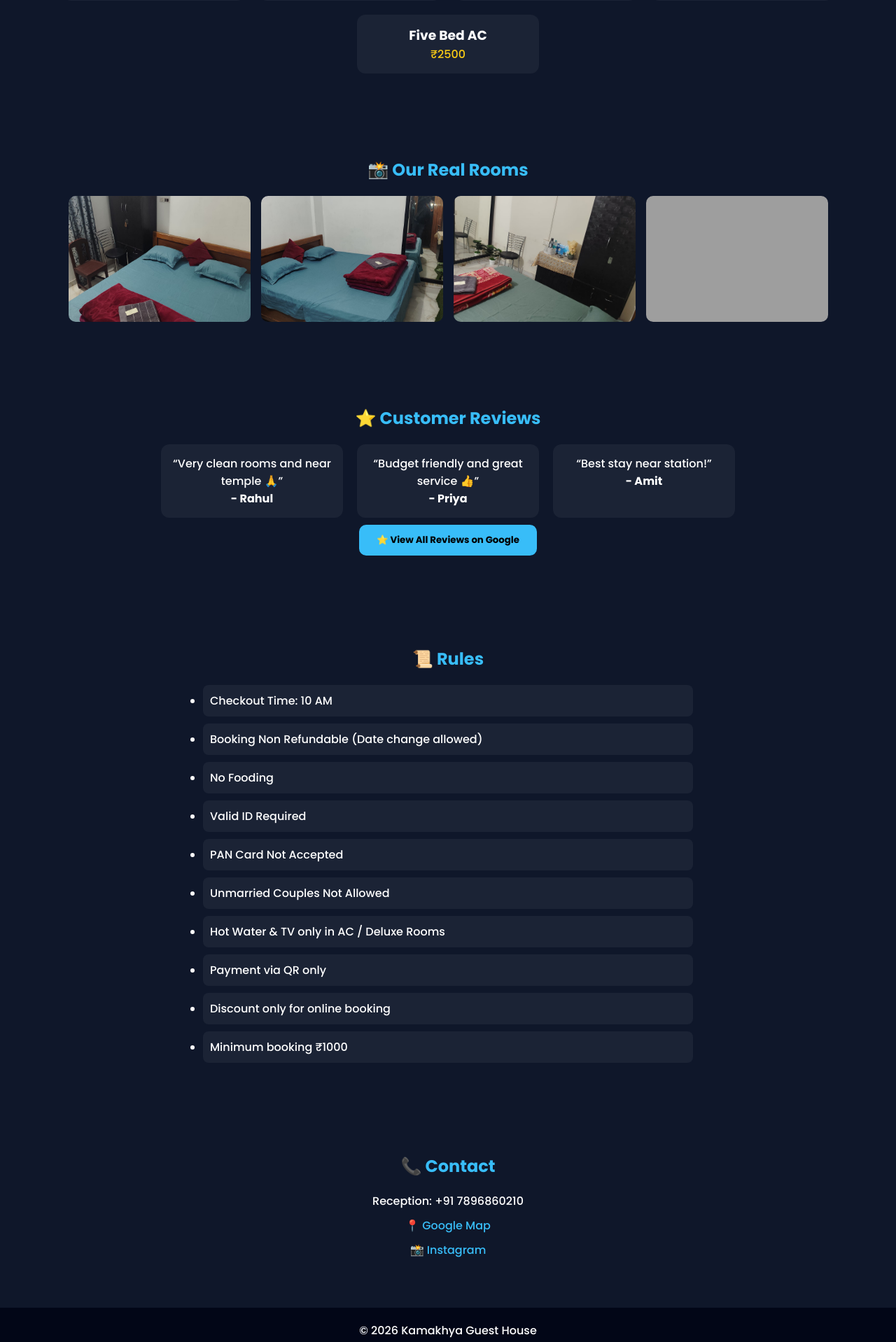
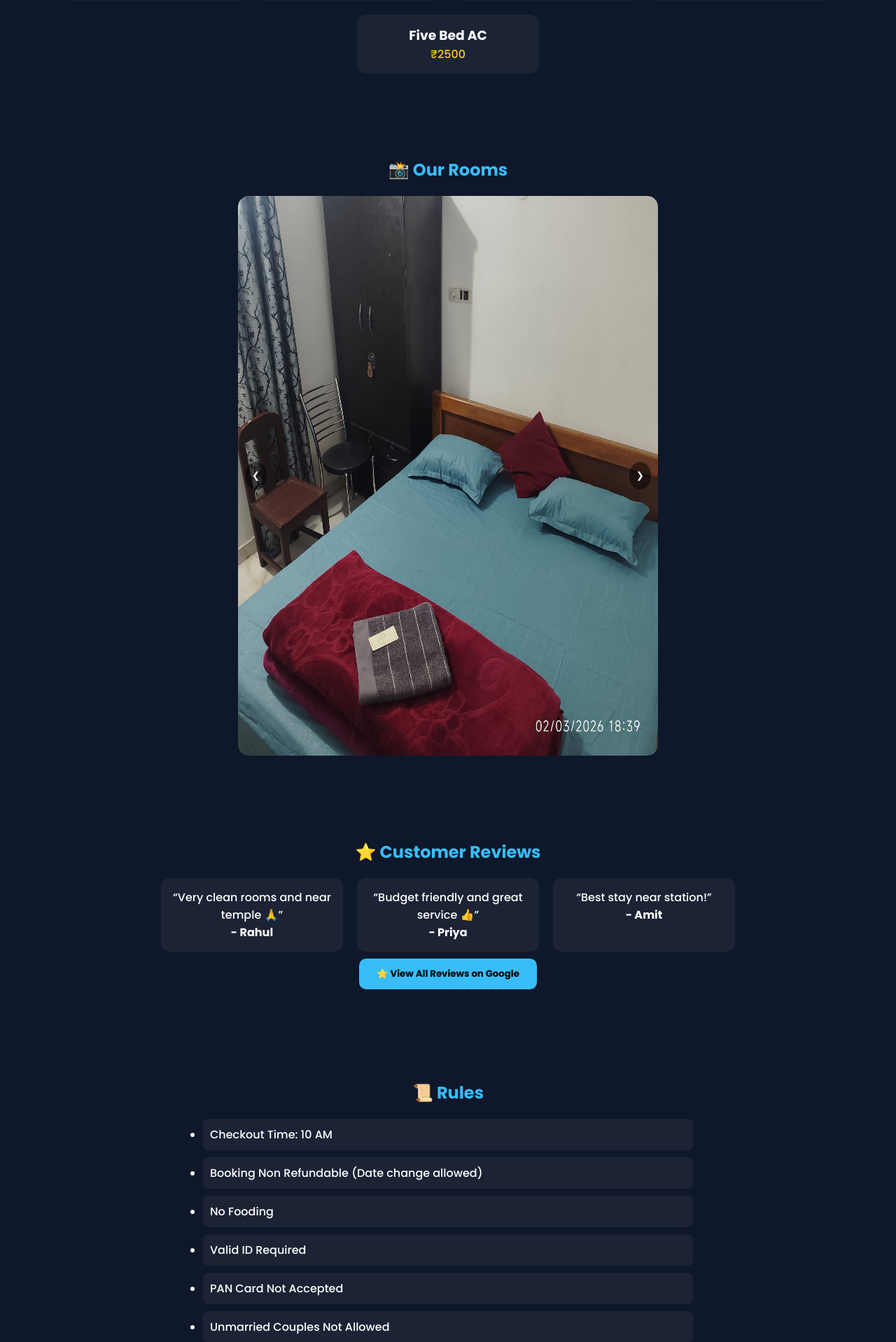
Before and after one commit to rupamdas2493-cyber/kamakhya-guest-house, a Flask app: page / in a window 1280 px wide. Shown: the part 1266-3184 px from the top of the page at 70% size. Run offline with Flask 3, Linux system fonts and the light colour scheme; some libraries are stand-ins or nearby versions; grey boxes are pictures that could not be loaded.

Commit message:
Add files via upload

```diff
--- a/templates/index.html
+++ b/templates/index.html
@@ -123,6 +123,41 @@ background:#020617;
 padding:20px;
 text-align:center;
 }
+
+/* SLIDER */
+.slider{
+position:relative;
+max-width:600px;
+margin:auto;
+overflow:hidden;
+border-radius:15px;
+}
+
+.slides{
+display:flex;
+transition:0.5s;
+}
+
+.slides img{
+width:100%;
+border-radius:15px;
+}
+
+/* BUTTONS */
+.prev, .next{
+position:absolute;
+top:50%;
+transform:translateY(-50%);
+background:rgba(0,0,0,0.5);
+color:white;
+border:none;
+padding:10px;
+cursor:pointer;
+border-radius:50%;
+}
+
+.prev{ left:10px; }
+.next{ right:10px; }
 </style>
 </head>
 
@@ -136,8 +171,9 @@ text-align:center;
 <p>800 mtrs from Station | 4.6 kms from Temple</p>
 
 <a href="tel:+918761862521"><button class="btn">📞 Call</button></a>
-<a href="https://wa.me/918761862521"><button class="btn">💬 WhatsApp</button></a>
-</div>
+<a href="https://wa.me/918761862521?text=Hello%20I%20want%20to%20book%20a%20room">
+<button class="btn">💬 WhatsApp</button>
+</a></div>
 </section>
 
 <!-- ROOMS -->
@@ -163,16 +199,24 @@ text-align:center;
 
 <!-- GALLERY -->
 <section class="section">
-<h2>📸 Our Real Rooms</h2>
+<h2>📸 Our Rooms</h2>
 
-<div class="gallery">
-<img src="{{ url_for('static', filename='images/room1.jpg') }}">
-<img src="{{ url_for('static', filename='images/room2.jpg') }}">
-<img src="{{ url_for('static', filename='images/room3.jpg') }}">
-<img src="{{ url_for('static', filename='images/room4.jpg') }}">
+<div class="slider">
+
+    <div class="slides">
+        <img src="{{ url_for('static', filename='images/room1.jpg') }}">
+        <img src="{{ url_for('static', filename='images/room2.jpg') }}">
+        <img src="{{ url_for('static', filename='images/room3.jpg') }}">
+        <img src="{{ url_for('static', filename='images/room4.jpg') }}">
+    </div>
+
+    <!-- Buttons -->
+    <button class="prev" onclick="moveSlide(-1)">❮</button>
+    <button class="next" onclick="moveSlide(1)">❯</button>
+
 </div>
+
 </section>
-
 <!-- REVIEWS -->
 <section class="section">
 <h2>⭐ Customer Reviews</h2>
@@ -208,6 +252,15 @@ text-align:center;
 
 <!-- CONTACT -->
 <section class="section">
+<h2>📍 Find Us</h2>
+
+<iframe
+src="https://maps.google.com/maps?q=kamakhya%20guest%20house&t=&z=13&ie=UTF8&iwloc=&output=embed"
+width="90%" height="300" style="border-radius:10px;">
+</iframe>
+
+</section>
+<section class="section">
 <h2>📞 Contact</h2>
 
 <p>Reception: +91 7896860210</p>
@@ -222,7 +275,28 @@ text-align:center;
 © 2026 Kamakhya Guest House
 </footer>
 
-<a href="https://wa.me/918761862521" class="whatsapp-float">💬</a>
+<a href="https://wa.me/918761862521?text=Hello%20I%20want%20to%20book%20a%20room" class="whatsapp-float">💬</a>
+
+<script>
+let index = 0;
+
+function moveSlide(step){
+    const slides = document.querySelector('.slides');
+    const total = slides.children.length;
+
+    index += step;
+
+    if(index < 0) index = total - 1;
+    if(index >= total) index = 0;
+
+    slides.style.transform = `translateX(-${index * 100}%)`;
+}
+
+// AUTO SLIDE
+setInterval(() => {
+    moveSlide(1);
+}, 3000);
+</script>
 
 </body>
 </html>
```
Also changed, not shown: templates/success.html (line endings or trailing spaces).
